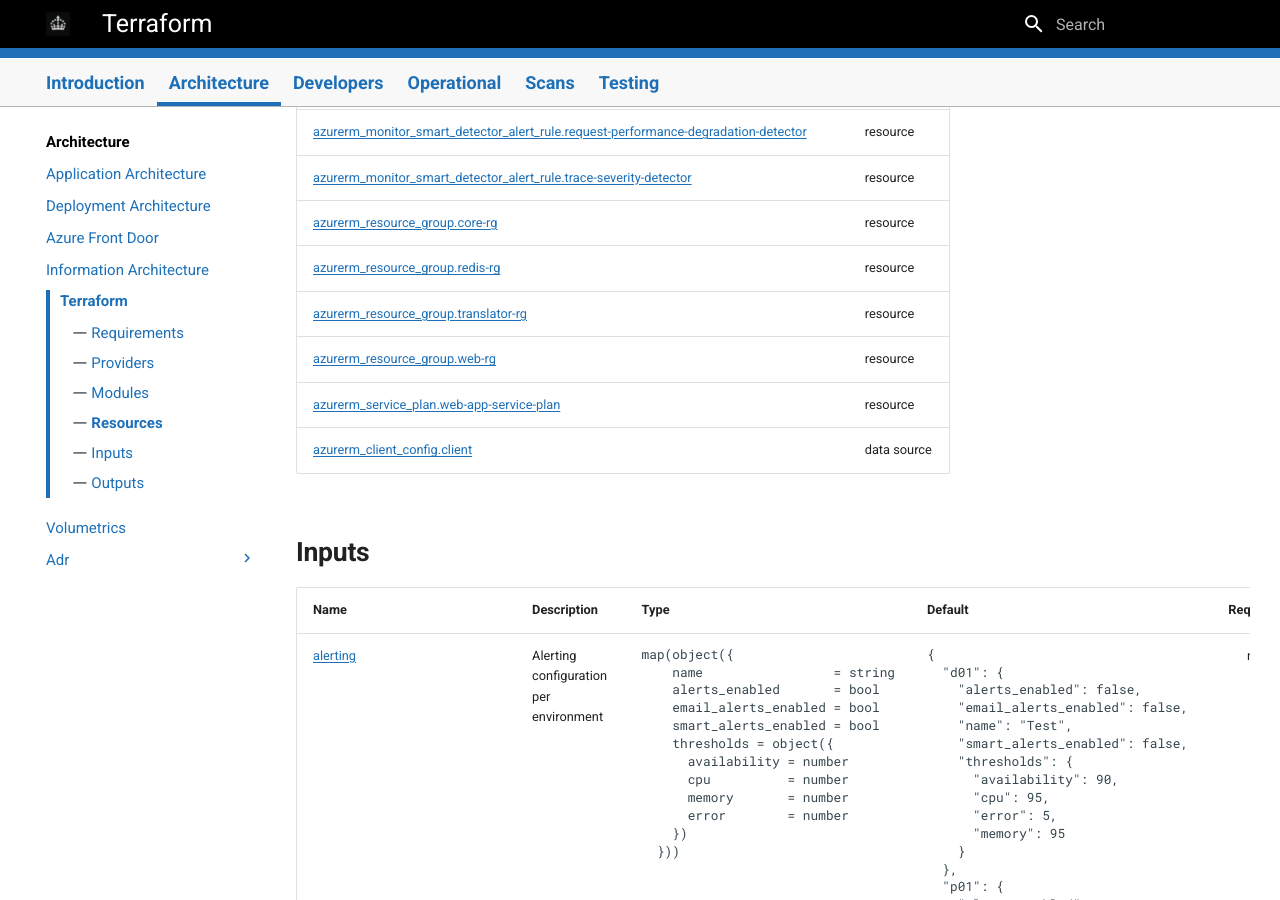
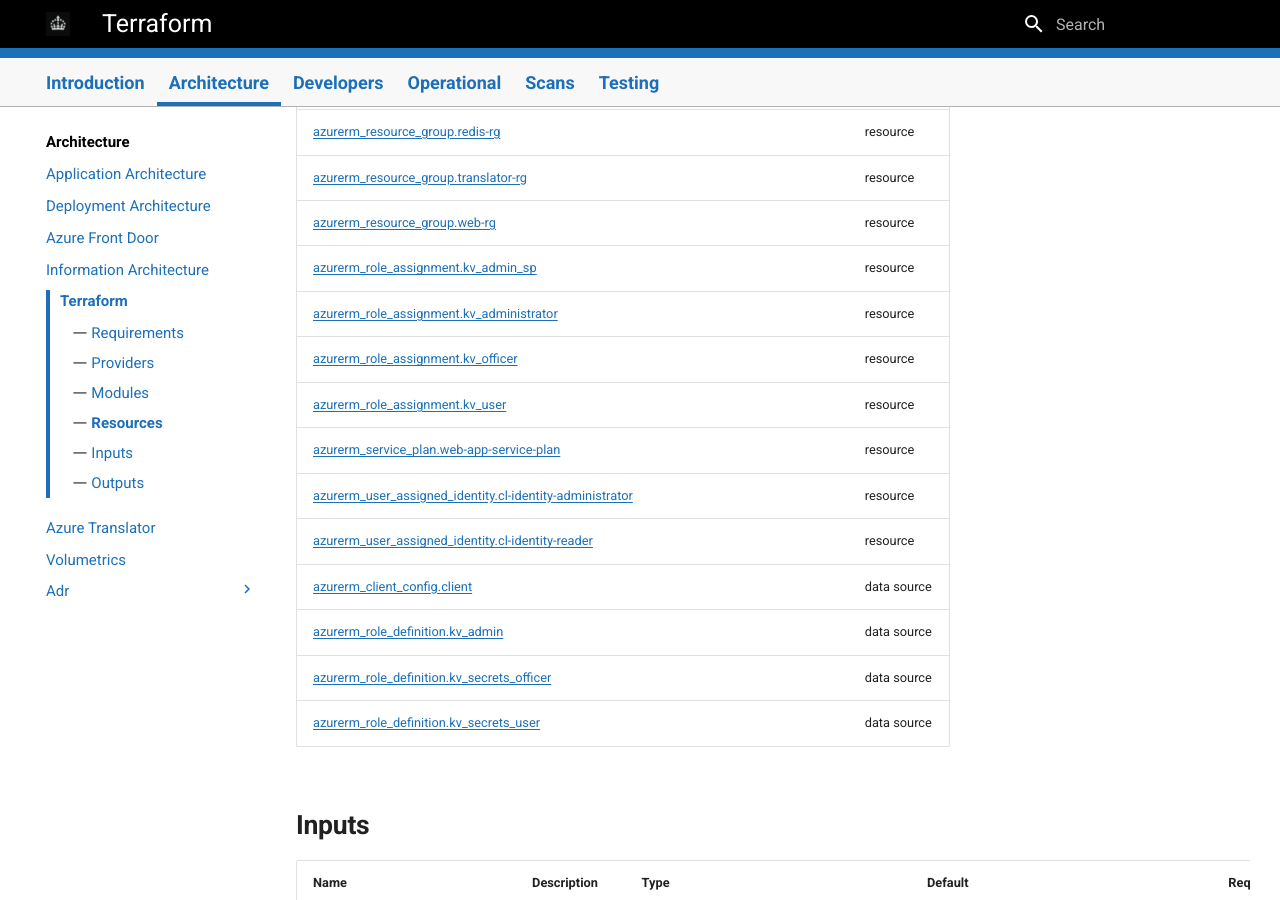
Before and after one commit to DFE-Digital/care-leavers, an MkDocs documentation site: the page built from docs/architecture/Terraform.md, in a window 1280 px wide and 900 px high, scrolled down 2752 px. Built offline with MkDocs 1.6.1 and Material for MkDocs 9.7.7, drawn with Linux system fonts in a browser that asks for light colours; some of the changed text lies outside the part shown.

Commit message:
docs: Add Azure Translator to docs (#374)
* docs: Add Azure Translator to docs

* Update documentation

* Update documentation

---------

Co-authored-by: Documentation Bot <documentation-bot-bot@users.noreply.github.com>

```diff
--- a/docs/architecture/Terraform.md
+++ b/docs/architecture/Terraform.md
@@ -68,8 +65,17 @@ No modules.
 | [azurerm_resource_group.redis-rg](https://registry.terraform.io/providers/hashicorp/azurerm/latest/docs/resources/resource_group) | resource |
 | [azurerm_resource_group.translator-rg](https://registry.terraform.io/providers/hashicorp/azurerm/latest/docs/resources/resource_group) | resource |
 | [azurerm_resource_group.web-rg](https://registry.terraform.io/providers/hashicorp/azurerm/latest/docs/resources/resource_group) | resource |
+| [azurerm_role_assignment.kv_admin_sp](https://registry.terraform.io/providers/hashicorp/azurerm/latest/docs/resources/role_assignment) | resource |
+| [azurerm_role_assignment.kv_administrator](https://registry.terraform.io/providers/hashicorp/azurerm/latest/docs/resources/role_assignment) | resource |
+| [azurerm_role_assignment.kv_officer](https://registry.terraform.io/providers/hashicorp/azurerm/latest/docs/resources/role_assignment) | resource |
+| [azurerm_role_assignment.kv_user](https://registry.terraform.io/providers/hashicorp/azurerm/latest/docs/resources/role_assignment) | resource |
 | [azurerm_service_plan.web-app-service-plan](https://registry.terraform.io/providers/hashicorp/azurerm/latest/docs/resources/service_plan) | resource |
+| [azurerm_user_assigned_identity.cl-identity-administrator](https://registry.terraform.io/providers/hashicorp/azurerm/latest/docs/resources/user_assigned_identity) | resource |
+| [azurerm_user_assigned_identity.cl-identity-reader](https://registry.terraform.io/providers/hashicorp/azurerm/latest/docs/resources/user_assigned_identity) | resource |
 | [azurerm_client_config.client](https://registry.terraform.io/providers/hashicorp/azurerm/latest/docs/data-sources/client_config) | data source |
+| [azurerm_role_definition.kv_admin](https://registry.terraform.io/providers/hashicorp/azurerm/latest/docs/data-sources/role_definition) | data source |
+| [azurerm_role_definition.kv_secrets_officer](https://registry.terraform.io/providers/hashicorp/azurerm/latest/docs/data-sources/role_definition) | data source |
+| [azurerm_role_definition.kv_secrets_user](https://registry.terraform.io/providers/hashicorp/azurerm/latest/docs/data-sources/role_definition) | data source |
 
 ## Inputs
 
```
Also changed, not shown: other parts of docs/architecture/Terraform.md (+2 -5 lines), docs/architecture/Translator.md (added, +11 -0 lines).
